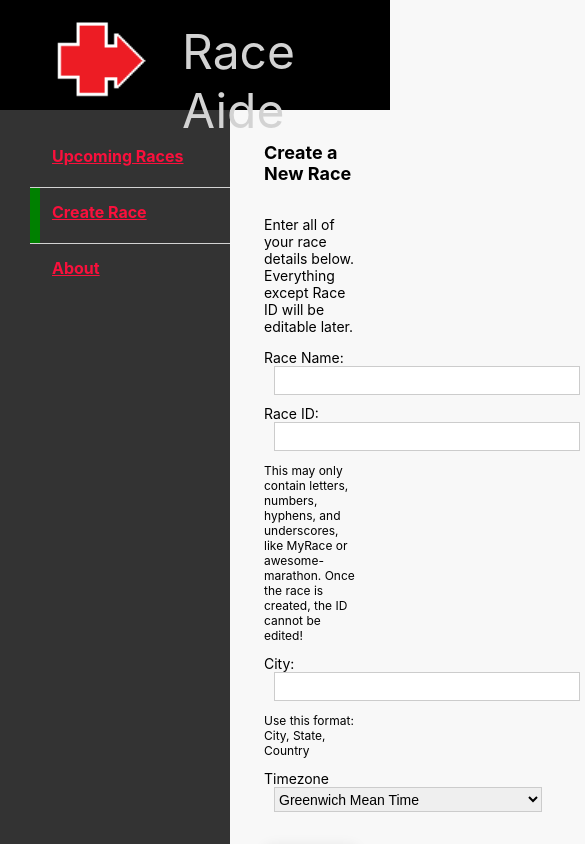
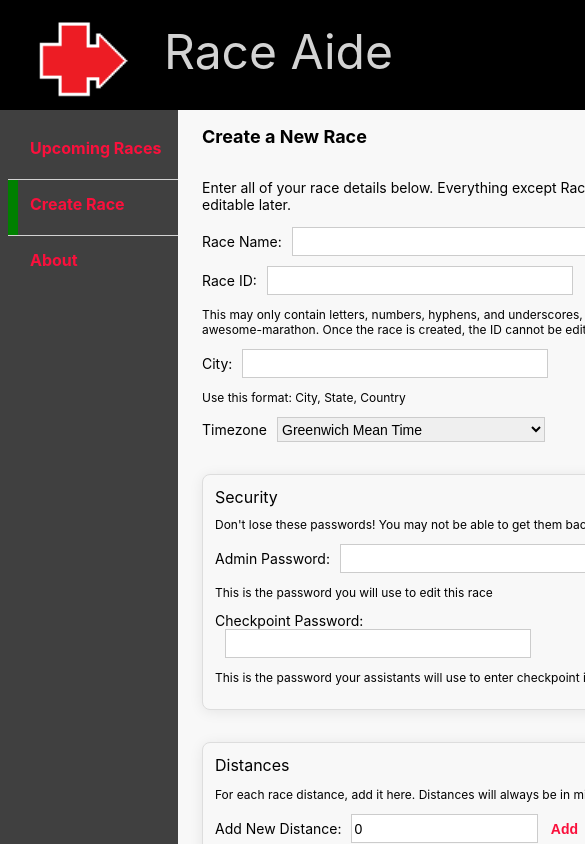
Before and after one commit to Pevio/race-aide, a React (Create React App) app in the folder client/: page /createrace in a window 390 px wide. Shown: the top 844 px of the page, 585 px wide, since content can reach past the window. Built offline with nearby package versions, Linux system fonts and the light colour scheme.

Commit message:
adjust styles for phones

```diff
--- a/client/src/App.css
+++ b/client/src/App.css
@@ -1,5 +1,6 @@
 .App {
   color: black;
+  min-width: 700px;
 
   --main-red: #fa103c;
   --main-red-faded: rgba(250, 16, 60, 0.5);
@@ -7,7 +8,7 @@
 }
 
 .page {
-  margin: 32px 32px 32px calc(var(--sider-width) + 64px);
+  margin: 16px 16px 16px calc(var(--sider-width) + 32px);
   padding-bottom: 64px;
   max-width: 1440px;
   font-size: 14px;
@@ -28,12 +29,12 @@
   top: 0px;
   margin-top: var(--header-height);
   height: calc(100% - var(--header-height));
-  padding-top: 32px;
-  background-color: #333333;
+  padding-top: 24px;
+  background-color: #404040;
   width: var(--sider-width);
   color: white;
   z-index: 0;
-  padding-left: 30px;
+  padding-left: 8px;
 }
 .sider hr {
   background-color: lightgray;
@@ -42,7 +43,8 @@
   margin: 0px;
 }
 .sider-bar {
-  width: 10px;
+  min-width: 10px;
+  max-width: 10px;
   height: 55px;
 }
 .sider-bar-active {
@@ -82,6 +84,7 @@
   padding: 2px;
   cursor: pointer;
   background-color: transparent;
+  text-decoration: none;
 }
 .highlight-button:hover {
   color: var(--main-dark-red);
--- a/client/src/index.css
+++ b/client/src/index.css
@@ -16,6 +16,6 @@ body {
 }
 :root {
   --header-height: 100px;
-  --sider-width: 200px;
+  --sider-width: 170px;
   --background-light-grey: #f8f8f8;
 }
--- a/client/src/pages/HomePageWrapper.tsx
+++ b/client/src/pages/HomePageWrapper.tsx
@@ -32,7 +32,7 @@ export function HomePageWrapper(props: Props) {
       <div className="header" style={{ display: "flex" }}>
         <img
           src={siteIcon}
-          style={{ height: 100, width: 100, marginLeft: 50 }}
+          style={{ height: 100, width: 100, marginLeft: 32 }}
           alt=""
         />
         <p
```
